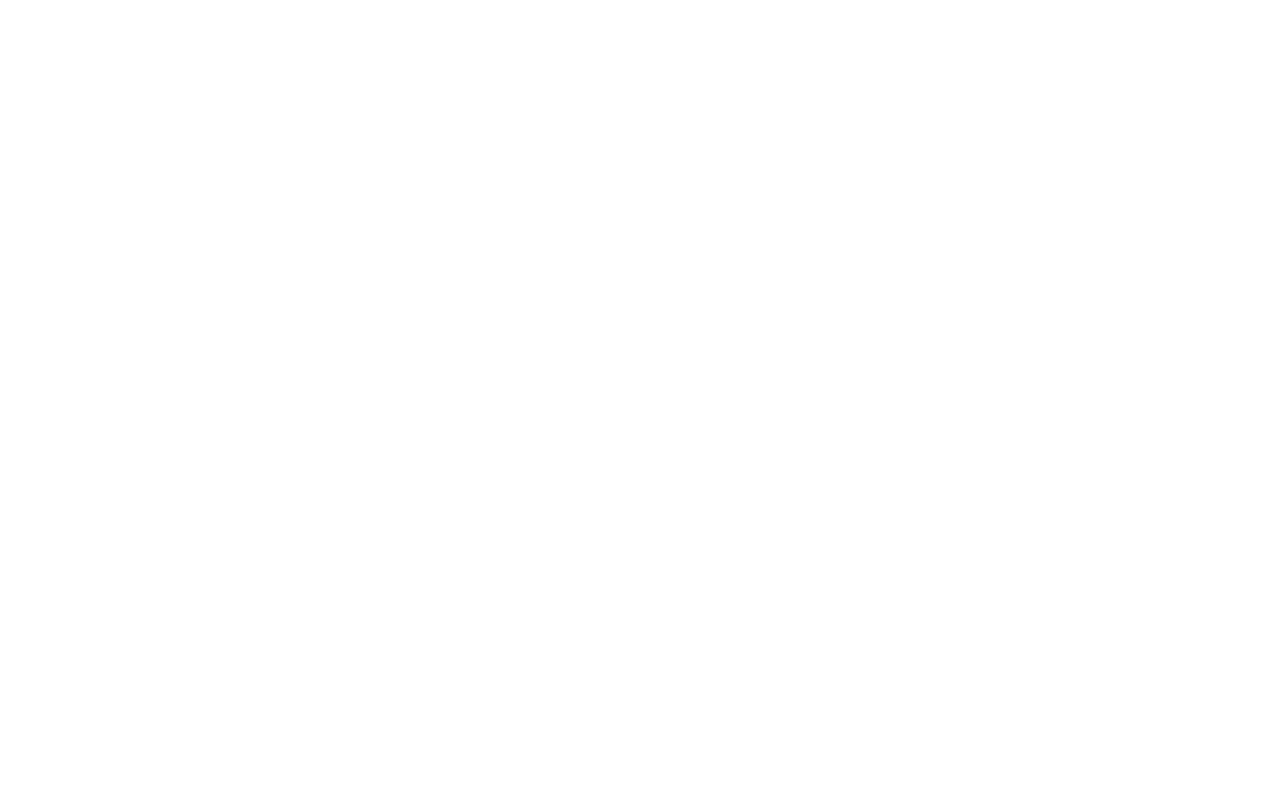
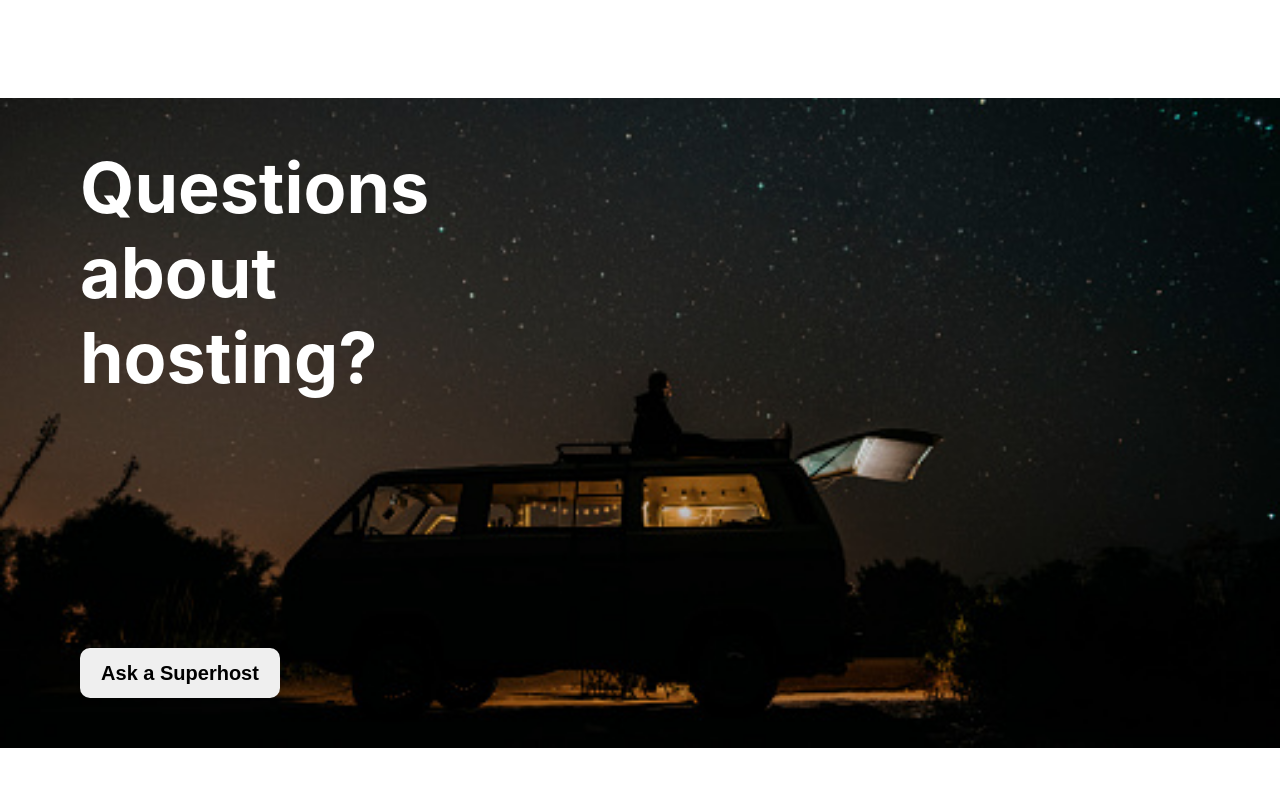
Before and after one commit to AsonglefacMillenium/airbnb-clone, a React (Create React App) app: page / in a window 1280 px wide. Shown: the part 2740-3526 px from the top of the page. Before the commit the page ends 2798 px from the top, so only its background shows below. Built offline with nearby package versions, Linux system fonts and the light colour scheme.

Commit message:
adding queston superhost

```diff
--- a/src/Components/Homebody/Homebody.css
+++ b/src/Components/Homebody/Homebody.css
@@ -206,3 +206,45 @@
             cursor: pointer;
             background-color: rgb(201, 198, 198);
         }
+        /*styling superhost section */
+
+        .ask-host {
+            width: 100vw;
+            height: 650px;
+            color: white;
+            font-size: 35px;
+            display: flex;
+            justify-content: space-between;
+            flex-direction: column;
+            font-weight: bold;
+            flex-wrap: wrap;
+            align-items: flex-start;
+            background-image: url("../../../public/assets/super.jpg");
+            background-repeat: no-repeat;
+            background-size: cover;
+            background-position-x: center;
+            background-clip: content-box;
+            background-position-y: bottom;
+            margin-top: 100px;
+            margin-bottom: 60px;
+        }
+
+        .ask-host button {
+            margin-left: 80px;
+            margin-bottom: 50px;
+            height: 50px;
+            width: 200px;
+            font-size: 20px;
+            font-weight: 600;
+            border-radius: 10px;
+            border: none;
+        }
+
+        .ask-host button:hover {
+            cursor: pointer;
+            background-color: rgb(201, 198, 198);
+        }
+
+        .ask-host h1 {
+            margin-left: 80px;
+        }
--- a/src/Components/Homebody/Homebody.js
+++ b/src/Components/Homebody/Homebody.js
@@ -72,6 +72,12 @@
                     </section>
                 </div>
             </div>
+
+            <div className="ask-host">
+                <h1>Questions <br /> about <br /> hosting?</h1>
+
+                <button>Ask a Superhost</button>
+            </div>
         </div>
     )
 }
```
Also changed, not shown: public/assets/super.jpg (added).
